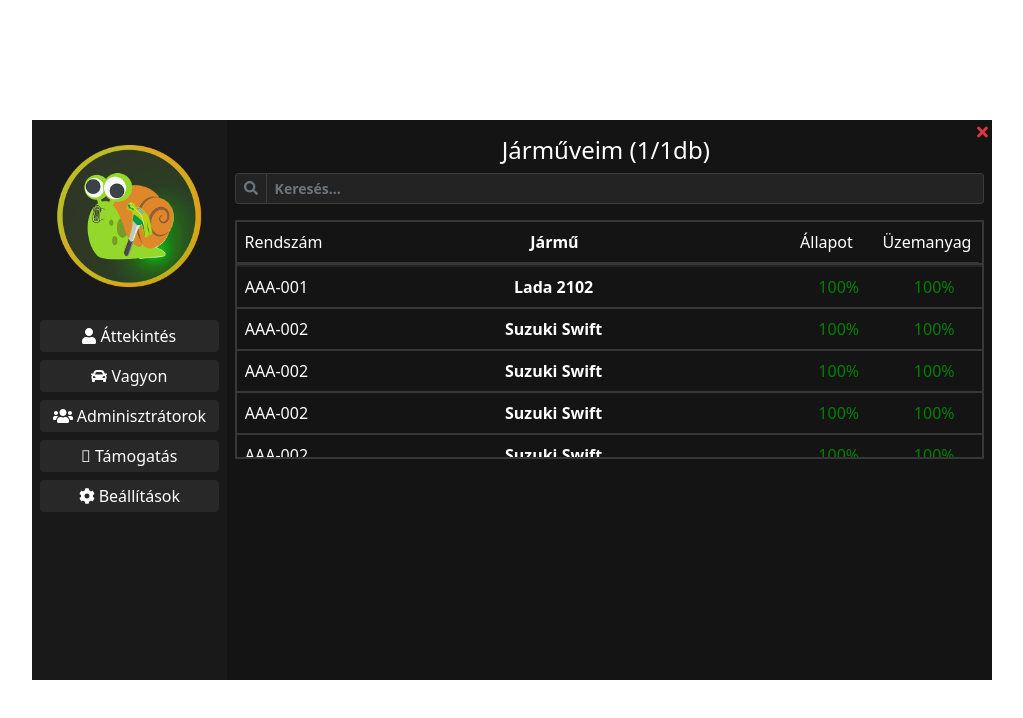
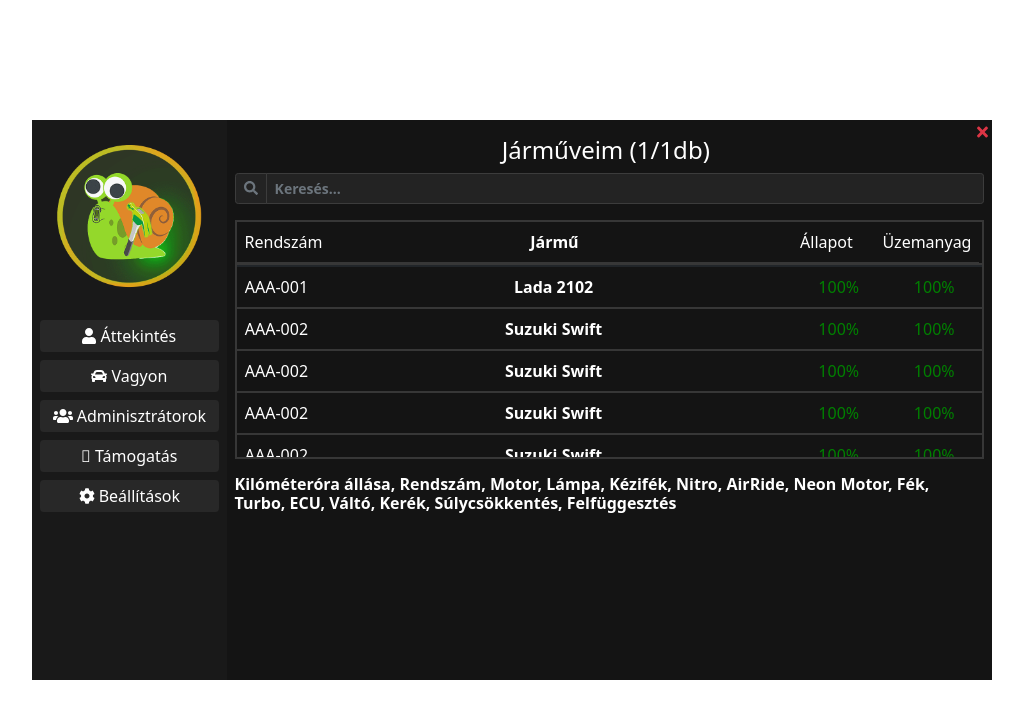
Before and after one commit to CsokiHUN/fl_dashboard, a Vue app in the folder ui/: page /#/property in a window 1280 px wide. Shown: the top 718 px of the page, without its empty margins (128-1151 px from the left). Built offline with nearby package versions, Linux system fonts and the light colour scheme.

Commit message:
more view files added

```diff
--- a/ui/src/router/index.js
+++ b/ui/src/router/index.js
@@ -14,17 +14,17 @@ const routes = [
   {
     path: '/admins',
     name: '<i class="fas fa-users"></i> Adminisztrátorok',
-    component: () => import('../views/PropertyView.vue'),
+    component: () => import('../views/AdminView.vue'),
   },
   {
     path: '/premium',
     name: '<i class="fa-solid fa-credit-card"></i> Támogatás',
-    component: () => import('../views/PropertyView.vue'),
+    component: () => import('../views/PremiumView.vue'),
   },
   {
     path: '/settings',
     name: '<i class="fas fa-cog"></i> Beállítások',
-    component: () => import('../views/PropertyView.vue'),
+    component: () => import('../views/SettingsView.vue'),
   },
 ];
 
--- /dev/null
+++ b/ui/src/views/AdminView.vue
@@ -0,0 +1,9 @@
+<template>
+  <div>Adminok</div>
+</template>
+
+<script>
+  export default {
+    name: 'AdminView',
+  };
+</script>
--- /dev/null
+++ b/ui/src/views/PremiumView.vue
@@ -0,0 +1,9 @@
+<template>
+  <div>Prémium Shop</div>
+</template>
+
+<script>
+  export default {
+    name: 'PremiumView',
+  };
+</script>
--- a/ui/src/views/PropertyView.vue
+++ b/ui/src/views/PropertyView.vue
@@ -40,6 +40,10 @@
         </tr>
       </tbody>
     </table>
+    <h6 class="fw-bold">
+      Kilóméteróra állása, Rendszám, Motor, Lámpa, Kézifék, Nitro, AirRide, Neon Motor, Fék, Turbo, ECU, Váltó, Kerék, Súlycsökkentés,
+      Felfüggesztés
+    </h6>
   </div>
 </template>
 
--- /dev/null
+++ b/ui/src/views/SettingsView.vue
@@ -0,0 +1,9 @@
+<template>
+  <div>Beállítások</div>
+</template>
+
+<script>
+  export default {
+    name: 'SettingsView',
+  };
+</script>
```
